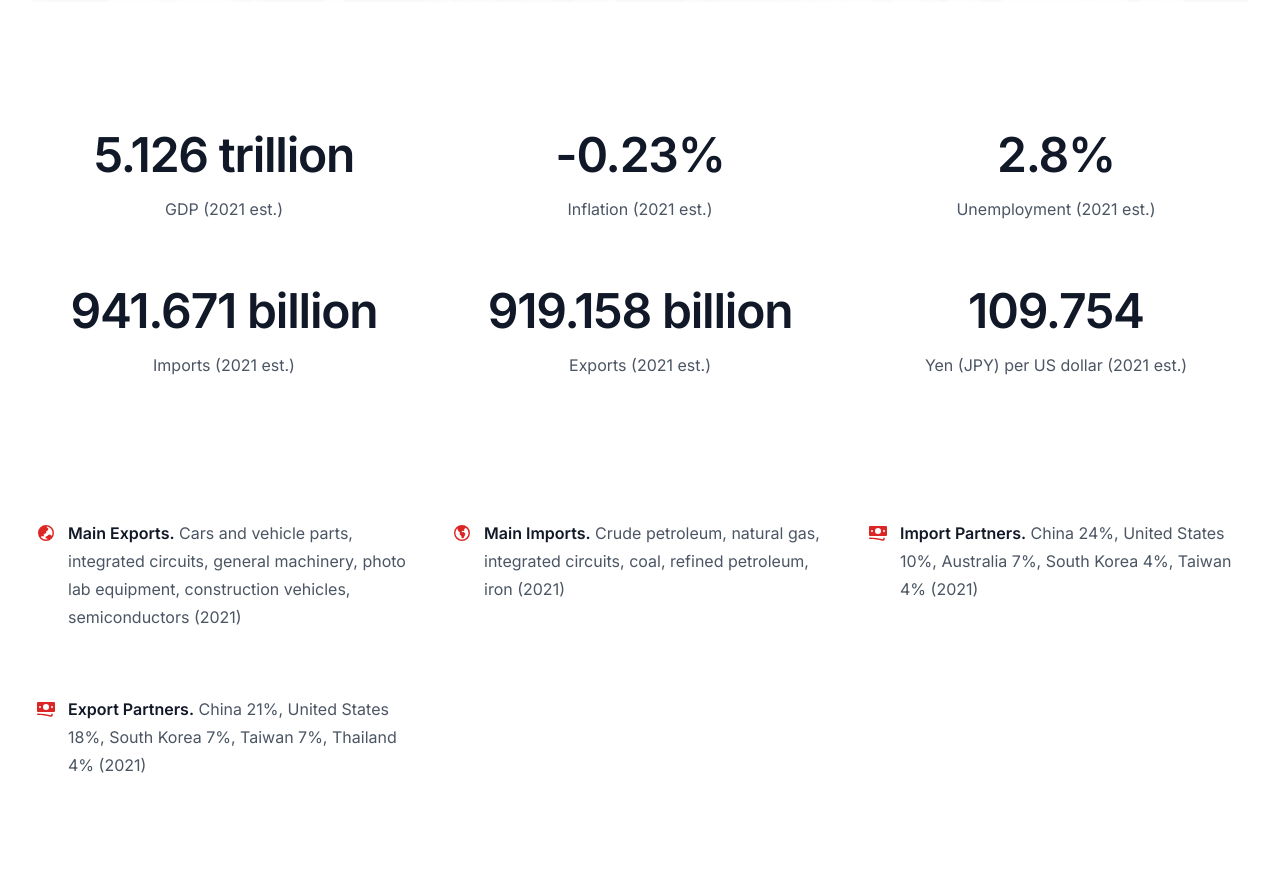
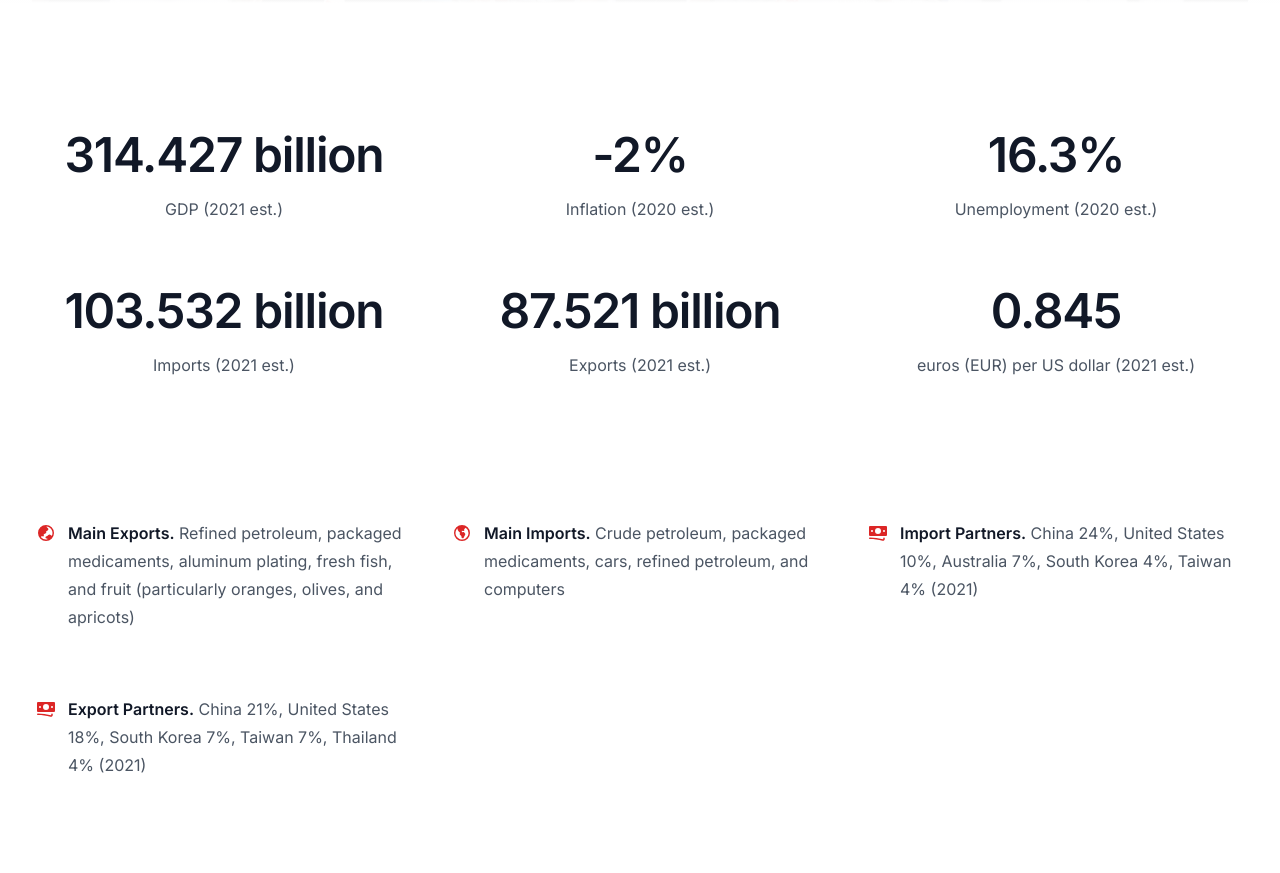
Before and after one commit to Cosmonaut-itc/japan-info, a Next.js app in the folder japan-info/: page /info/economy in a window 1280 px wide. Shown: the part 940-1813 px from the top of the page. Built offline with nearby package versions, Linux system fonts and the light colour scheme.

Commit message:
changed general

```diff
--- a/japan-info/app/info/economy/page.js
+++ b/japan-info/app/info/economy/page.js
@@ -10,12 +10,12 @@ import {
 const features = [
     {
         name: 'Main Exports.',
-        description: 'Cars and vehicle parts, integrated circuits, general machinery, photo lab equipment, construction vehicles, semiconductors  (2021)',
+        description: 'Refined petroleum, packaged medicaments, aluminum plating, fresh fish, and fruit (particularly oranges, olives, and apricots)\n',
         icon: GlobeAsiaAustraliaIcon,
     },
     {
         name: 'Main Imports.',
-        description: 'Crude petroleum, natural gas, integrated circuits, coal, refined petroleum, iron (2021)',
+        description: 'Crude petroleum, packaged medicaments, cars, refined petroleum, and computers\n',
         icon: GlobeAmericasIcon,
     },
     {
@@ -50,12 +50,12 @@ const economicSectorFeatures = [
 ]
 
 const stats = [
-    { id: 1, name: 'GDP (2021 est.)', value: '5.126 trillion' },
-    { id: 2, name: 'Inflation (2021 est.)', value: '-0.23% ' },
-    { id: 3, name: 'Unemployment (2021 est.)', value: '2.8%' },
-    { id: 4, name: 'Imports (2021 est.)', value: '941.671 billion' },
-    { id: 5, name: 'Exports (2021 est.)', value: '919.158 billion' },
-    { id: 6, name: 'Yen (JPY) per US dollar (2021 est.)', value: '109.754' },
+    { id: 1, name: 'GDP (2021 est.)', value: '314.427 billion' },
+    { id: 2, name: 'Inflation (2020 est.)', value: '-2%' },
+    { id: 3, name: 'Unemployment (2020 est.)', value: '16.3%' },
+    { id: 4, name: 'Imports (2021 est.)', value: '103.532 billion ' },
+    { id: 5, name: 'Exports (2021 est.)', value: '87.521 billion' },
+    { id: 6, name: 'euros (EUR) per US dollar (2021 est.)', value: '0.845' },
 ]
 
 
```
